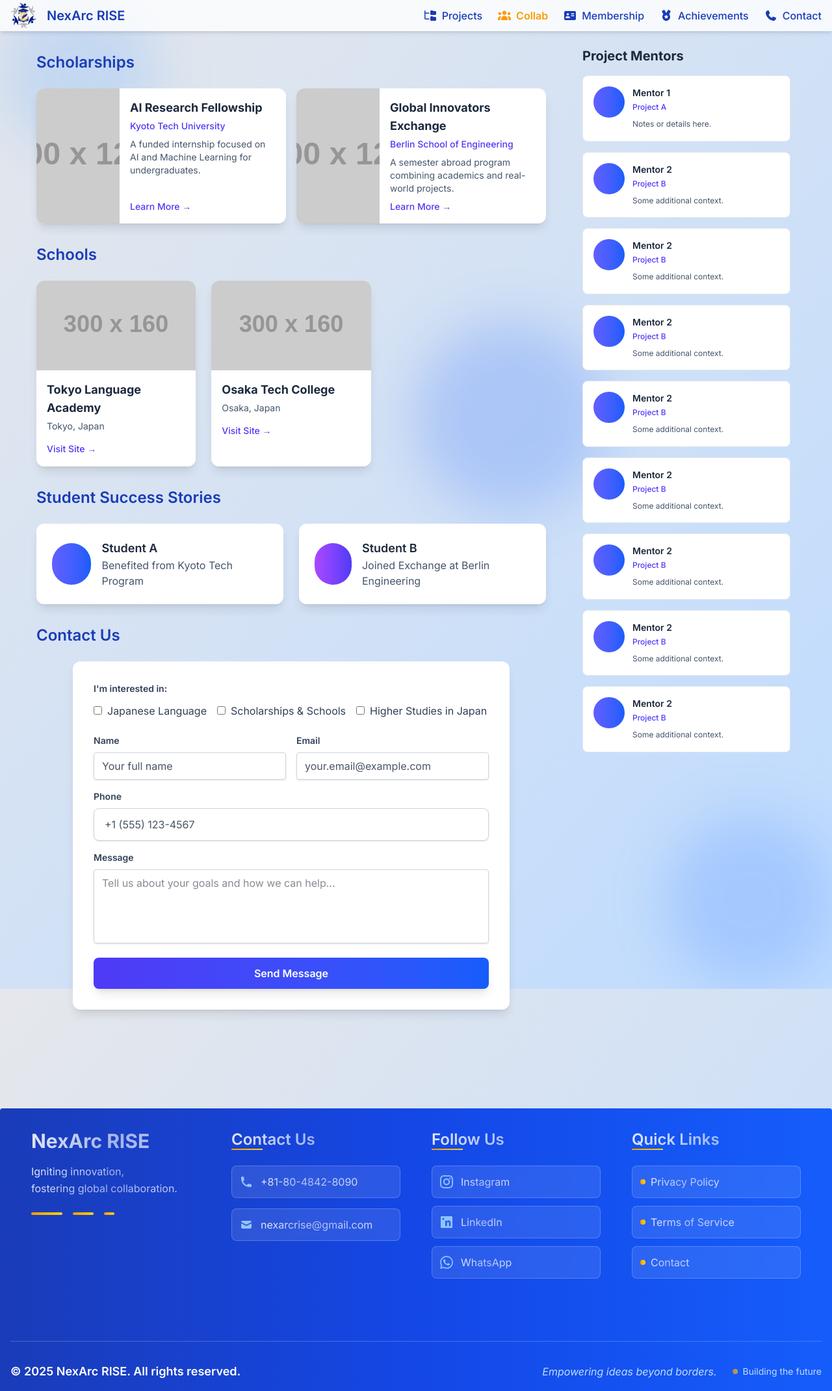
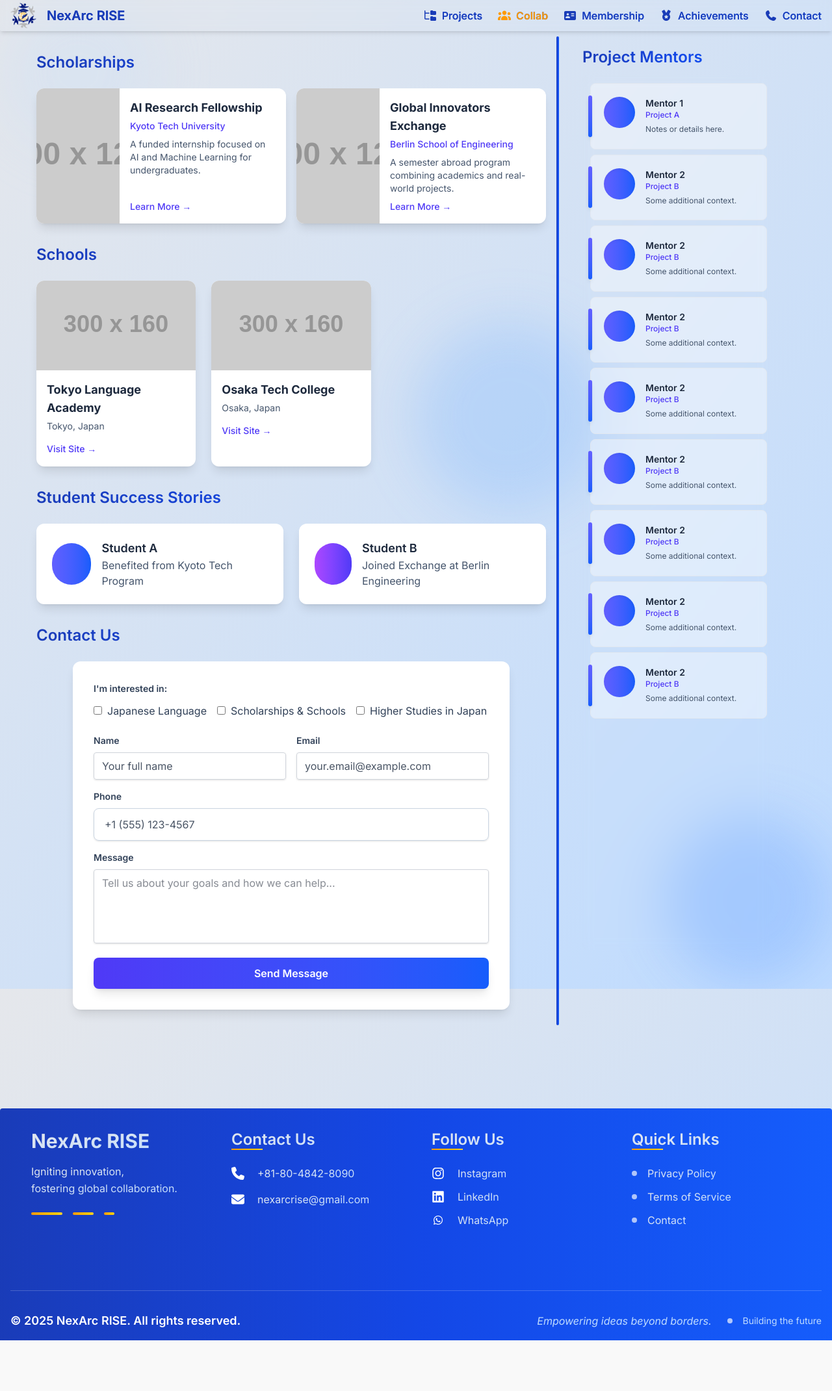
Before and after one commit to Chokkalingam-s/NexArc-RISE, a PHP site: page /collab in a window 1280 px wide. Shown: the whole page at 65% size. After the commit the page ends 2063 px from the top, so only its background shows below. Run offline with PHP 8.4, Linux system fonts and the light colour scheme; grey boxes labelled with a size stand in for pictures from a placeholder-image service; some libraries are stand-ins or nearby versions.

Commit message:
optimization for footer

```diff
--- a/components/footer.php
+++ b/components/footer.php
@@ -14,7 +14,7 @@
         <div class="flex items-center gap-6">
           <p class="italic text-blue-200">Empowering ideas beyond borders.</p>
           <div class="flex items-center gap-2">
-            <div class="w-2 h-2 grad_secondary rounded-full animate-pulse"></div>
+            <div class="dot"></div>
             <span class="text-sm text-blue-200">Building the future</span>
           </div>
         </div>
--- a/components/links.php
+++ b/components/links.php
@@ -1,12 +1,14 @@
-<style>
-.gradient-text {
-  background: linear-gradient(135deg, rgba(255,255,255,0.9) 0%, rgba(255,255,255,0.6) 50%, rgba(255,255,255,0.8) 100%);
-  -webkit-background-clip: text;
-  background-clip: text;
-  -webkit-text-fill-color: transparent;
-  color: transparent;
-}
-</style>
+<?php function inline_svg($path)
+{
+  if (file_exists($path)) {
+    return str_replace(
+      "<svg",
+      '<svg class="size-5 fill-current inline-block mr-2"',
+      file_get_contents($path),
+    );
+  }
+  return "<!-- Missing icon: $path -->";
+} ?>
 
 <div class="grid grid-cols-1 sm:grid-cols-2 lg:grid-cols-4 gap-12 max-w-7xl mx-auto p-8 rounded-xl">
   <!-- Site Info Column -->
@@ -34,17 +36,12 @@
       <div class="absolute bottom-0 left-0 w-12 h-0.5 grad_secondary mt-2"></div>
     </h2>
     <div class="space-y-4">
-      <div class="flex items-center gap-3 p-3 rounded-lg bg-white/10 hover:shimmer backdrop-blur-sm transition duration-300 border border-white/20">
-        <svg class="w-5 h-5 text-blue-300" fill="currentColor" viewBox="0 0 20 20">
-          <path d="M2 3a1 1 0 011-1h2.153a1 1 0 01.986.836l.74 4.435a1 1 0 01-.54 1.06l-1.548.773a11.037 11.037 0 006.105 6.105l.774-1.548a1 1 0 011.059-.54l4.435.74a1 1 0 01.836.986V17a1 1 0 01-1 1h-2C7.82 18 2 12.18 2 5V3z"/>
-        </svg>
+      <div class="flex items-center gap-3">
+        <?= inline_svg("assets/icons/phone-solid.svg") ?>
         <span class="gradient-text">+81-80-4842-8090</span>
       </div>
-      <div class="flex items-center gap-3 p-3 rounded-lg bg-white/10 hover:shimmer backdrop-blur-sm transition duration-300 border border-white/20">
-        <svg class="w-5 h-5 text-blue-300" fill="currentColor" viewBox="0 0 20 20">
-          <path d="M2.003 5.884L10 9.882l7.997-3.998A2 2 0 0016 4H4a2 2 0 00-1.997 1.884z"/>
-          <path d="M18 8.118l-8 4-8-4V14a2 2 0 002 2h12a2 2 0 002-2V8.118z"/>
-        </svg>
+      <div class="flex items-center gap-3">
+        <?= inline_svg("assets/icons/envelope-solid.svg") ?>
         <a href="mailto:nexarcrise@gmail.com" class="hover:underline gradient-text">nexarcrise@gmail.com</a>
       </div>
     </div>
@@ -58,24 +55,20 @@
     </h2>
     <div class="space-y-3">
       <a href="https://www.instagram.com/nexarc_rise/" target="_blank"
-         class="flex items-center gap-3 p-3 rounded-lg bg-white/10 hover:shimmer backdrop-blur-sm transition duration-300 group border border-white/20">
-        <svg class="w-5 h-5 text-blue-300" fill="currentColor" viewBox="0 0 24 24">
-          <path d="M12 2.163c3.204 0 3.584.012 4.85.07 3.252.148 4.771 1.691 4.919 4.919.058 1.265.069 1.645.069 4.849 0 3.205-.012 3.584-.069 4.849-.149 3.225-1.664 4.771-4.919 4.919-1.266.058-1.644.07-4.85.07-3.204 0-3.584-.012-4.849-.07-3.26-.149-4.771-1.699-4.919-4.92-.058-1.265-.07-1.644-.07-4.849 0-3.204.013-3.583.07-4.849.149-3.227 1.664-4.771 4.919-4.919 1.266-.057 1.645-.069 4.849-.069zm0-2.163c-3.259 0-3.667.014-4.947.072-4.358.2-6.78 2.618-6.98 6.98-.059 1.281-.073 1.689-.073 4.948 0 3.259.014 3.668.072 4.948.2 4.358 2.618 6.78 6.98 6.98 1.281.058 1.689.072 4.948.072 3.259 0 3.668-.014 4.948-.072 4.354-.2 6.782-2.618 6.979-6.98.059-1.28.073-1.689.073-4.948 0-3.259-.014-3.667-.072-4.947-.196-4.354-2.617-6.78-6.979-6.98-1.281-.059-1.69-.073-4.949-.073zm0 5.838c-3.403 0-6.162 2.759-6.162 6.162s2.759 6.163 6.162 6.163 6.162-2.759 6.162-6.163c0-3.403-2.759-6.162-6.162-6.162zm0 10.162c-2.209 0-4-1.79-4-4 0-2.209 1.791-4 4-4s4 1.791 4 4c0 2.21-1.791 4-4 4zm6.406-11.845c-.796 0-1.441.645-1.441 1.44s.645 1.44 1.441 1.44c.795 0 1.439-.645 1.439-1.44s-.644-1.44-1.439-1.44z"/>
-        </svg>
+         class="flex items-center gap-3">
+           <?= inline_svg("assets/icons/instagram-brands.svg") ?>
         <span class="group-hover:underline gradient-text">Instagram</span>
       </a>
       <a href="https://www.linkedin.com/company/nexarc-rise/" target="_blank"
-         class="flex items-center gap-3 p-3 rounded-lg bg-white/10 hover:shimmer backdrop-blur-sm transition duration-300 group border border-white/20">
-        <svg class="w-5 h-5 text-blue-300" fill="currentColor" viewBox="0 0 20 20">
-          <path d="M16.338 16.338H13.67V12.16c0-.995-.017-2.277-1.387-2.277-1.39 0-1.601 1.086-1.601 2.207v4.248H8.014v-8.59h2.559v1.174h.037c.356-.675 1.227-1.387 2.526-1.387 2.703 0 3.203 1.778 3.203 4.092v4.711zM5.005 6.575a1.548 1.548 0 11-.003-3.096 1.548 1.548 0 01.003 3.096zm-1.337 9.763H6.34v-8.59H3.667v8.59zM17.668 1H2.328C1.595 1 1 1.581 1 2.298v15.403C1 18.418 1.595 19 2.328 19h15.34c.734 0 1.332-.582 1.332-1.299V2.298C19 1.581 18.402 1 17.668 1z"/>
-        </svg>
+         class="flex items-center gap-3">
+           <?= inline_svg(
+             "assets/icons/linkedin-brands-solid.svg",
+           ) ?>
         <span class="group-hover:underline gradient-text">LinkedIn</span>
       </a>
       <a href="https://whatsapp.com/channel/0029Vb6nSRJCcW4oxI2qbA0Y" target="_blank"
-         class="flex items-center gap-3 p-3 rounded-lg bg-white/10 hover:shimmer backdrop-blur-sm transition duration-300 group border border-white/20">
-        <svg class="w-5 h-5 text-blue-300" fill="currentColor" viewBox="0 0 24 24">
-          <path d="M17.472 14.382c-.297-.149-1.758-.867-2.03-.967-.273-.099-.471-.148-.67.15-.197.297-.767.966-.94 1.164-.173.199-.347.223-.644.075-.297-.15-1.255-.463-2.39-1.475-.883-.788-1.48-1.761-1.653-2.059-.173-.297-.018-.458.13-.606.134-.133.298-.347.446-.52.149-.174.198-.298.298-.497.099-.198.05-.371-.025-.52-.075-.149-.669-1.612-.916-2.207-.242-.579-.487-.5-.669-.51-.173-.008-.371-.01-.57-.01-.198 0-.52.074-.792.372-.272.297-1.04 1.016-1.04 2.479 0 1.462 1.065 2.875 1.213 3.074.149.198 2.096 3.2 5.077 4.487.709.306 1.262.489 1.694.625.712.227 1.36.195 1.871.118.571-.085 1.758-.719 2.006-1.413.248-.694.248-1.289.173-1.413-.074-.124-.272-.198-.57-.347m-5.421 7.403h-.004a9.87 9.87 0 01-5.031-1.378l-.361-.214-3.741.982.998-3.648-.235-.374a9.86 9.86 0 01-1.51-5.26c.001-5.45 4.436-9.884 9.888-9.884 2.64 0 5.122 1.03 6.988 2.898a9.825 9.825 0 012.893 6.994c-.003 5.45-4.437 9.884-9.885 9.884m8.413-18.297A11.815 11.815 0 0012.05 0C5.495 0 .16 5.335.157 11.892c0 2.096.547 4.142 1.588 5.945L.057 24l6.305-1.654a11.882 11.882 0 005.683 1.448h.005c6.554 0 11.89-5.335 11.893-11.893A11.821 11.821 0 0020.465 3.488"/>
-        </svg>
+         class="flex items-center gap-3">
+           <?= inline_svg("assets/icons/whatsapp.svg") ?>
         <span class="group-hover:underline gradient-text">WhatsApp</span>
       </a>
     </div>
@@ -89,20 +82,20 @@
     </h2>
     <ul class="space-y-3">
       <li>
-        <a href="/privacy-policy" class="flex items-center gap-2 p-3 rounded-lg bg-white/10 hover:shimmer backdrop-blur-sm transition duration-300 group border border-white/20">
-          <div class="w-2 h-2 grad_secondary rounded-full"></div>
+        <a href="/privacy-policy" class="flex items-center gap-2">
+          <div class="dot"></div>
           <span class="group-hover:underline gradient-text">Privacy Policy</span>
         </a>
       </li>
       <li>
-        <a href="/terms-of-service" class="flex items-center gap-2 p-3 rounded-lg bg-white/10 hover:shimmer backdrop-blur-sm transition duration-300 group border border-white/20">
-          <div class="w-2 h-2 grad_secondary rounded-full"></div>
+        <a href="/terms-of-service" class="flex items-center gap-2">
+          <div class="dot"></div>
           <span class="group-hover:underline gradient-text">Terms of Service</span>
         </a>
       </li>
       <li>
-        <a href="/contact" class="flex items-center gap-2 p-3 rounded-lg bg-white/10 hover:shimmer backdrop-blur-sm transition duration-300 group border border-white/20">
-          <div class="w-2 h-2 grad_secondary rounded-full"></div>
+        <a href="/contact" class="flex items-center gap-2">
+          <div class="dot"></div>
           <span class="group-hover:underline gradient-text">Contact</span>
         </a>
       </li>
--- a/components/navbar.php
+++ b/components/navbar.php
@@ -1,3 +1,4 @@
+
 <?php
 $currentPath = parse_url($_SERVER["REQUEST_URI"], PHP_URL_PATH);
 $navItems = [
@@ -28,8 +29,8 @@ $navItems = [
   ],
 ];
 ?>
-<header class="fixed top-0 w-full z-50 bg-white/80 backdrop-blur-sm shadow-md text-blue-800 rounded-xs">
-  <div class="max-w-7xl mx-auto flex justify-between items-center px-4 py-1">
+<header class="fixed top-0 w-full z-50 backdrop-blur-sm shadow-md gradient_text rounded-xs">
+  <div class="max-w-7xl mx-auto flex justify-between items-center px-4 py-1 text-blue-800">
     <a href="/" class="flex items-center gap-x-4">
       <img src="assets/icons/v3.png" alt="logo" class="size-10">
       <span class="font-semibold text-xl">NexArc RISE</span>
--- a/index.php
+++ b/index.php
@@ -13,9 +13,9 @@
 </head>
 <body>
   <div class="fixed top-0 w-full h-screen overflow-hidden pointer-events-none">
-    <div class="absolute top-0 left-0 w-60 h-60 bg-blue-400/20 rounded-full blur-2xl animate-slow-bounce"></div>
-    <div class="absolute top-1/3 left-1/2 w-72 h-72 bg-blue-600/20 rounded-full blur-2xl animate-slow-bounce delay-500"></div>
-    <div class="absolute bottom-0 right-0 w-64 h-64 bg-blue-500/20 rounded-full blur-2xl animate-slow-bounce delay-1000"></div>
+    <div class="absolute top-0 left-0 w-60 h-60 bg-blue-200/20 rounded-full blur-2xl animate-slow-bounce"></div>
+    <div class="absolute top-1/3 left-1/2 w-72 h-72 bg-blue-400/20 rounded-full blur-2xl animate-slow-bounce delay-500"></div>
+    <div class="absolute bottom-0 right-0 size-64 bg-blue-500/20 rounded-full blur-2xl animate-slow-bounce delay-1000"></div>
   </div>
 
   <style>
--- a/pages/collab.php
+++ b/pages/collab.php
@@ -6,10 +6,9 @@ include_once __DIR__ . "/../assets/collab_data.php";
 <section class="grid grid-cols-[68%_2%_30%] h-screen overflow-hidden">
   <!-- Left Scrollable Section -->
   <div class="overflow-y-auto space-y-8 h-full px-4 py-6">
-
     <!-- Scholarships -->
     <div>
-      <h2 class="text-2xl font-bold text-slate-800 mb-6">Scholarships</h2>
+      <h2 class="gradient_text mb-6">Scholarships</h2>
       <div class="grid grid-cols-1 md:grid-cols-2 gap-4">
         <?php foreach ($scholarships as $item): ?>
           <div class="bg-white rounded-xl shadow-lg hover:shadow-xl transition-shadow overflow-hidden">
@@ -43,7 +42,7 @@ include_once __DIR__ . "/../assets/collab_data.php";
 
     <!-- Schools -->
     <div>
-      <h2 class="text-2xl font-bold text-slate-800 mb-6">Schools</h2>
+      <h2 class="gradient_text mb-6">Schools</h2>
       <div class="grid grid-cols-1 sm:grid-cols-2 md:grid-cols-3 gap-6">
         <?php foreach ($schools as $school): ?>
           <div class="bg-white rounded-xl shadow-lg hover:shadow-xl transition-shadow overflow-hidden">
@@ -70,7 +69,7 @@ include_once __DIR__ . "/../assets/collab_data.php";
 
     <!-- Testimonials -->
     <div>
-      <h2 class="text-2xl font-bold text-slate-800 mb-6">Student Success Stories</h2>
+      <h2 class="gradient_text mb-6">Student Success Stories</h2>
       <div class="grid sm:grid-cols-2 gap-6">
         <div class="flex items-center gap-4 p-6 bg-white rounded-xl shadow-lg">
           <div class="w-16 h-16 rounded-full bg-gradient-to-r from-indigo-500 to-blue-600"></div>
@@ -91,7 +90,7 @@ include_once __DIR__ . "/../assets/collab_data.php";
 
     <!-- Contact Form -->
     <div>
-      <h2 class="text-2xl font-bold text-slate-800 mb-6">Contact Us</h2>
+      <h2 class="gradient_text mb-6">Contact Us</h2>
       <div class="bg-white rounded-xl shadow-lg p-8 max-w-2xl mx-auto">
 
         <!-- Interest Selection -->
@@ -150,23 +149,23 @@ include_once __DIR__ . "/../assets/collab_data.php";
   </div>
 
   <!-- Divider -->
-  <div class="grad w-1 rounded-full"></div>
+  <div class="grad_primary w-1 rounded-full"></div>
 
   <!-- Right Mentors -->
-  <div class="p-4 h-screen sticky top-0 flex flex-col">
-    <h3 class="text-xl font-bold text-slate-800 mb-4">Project Mentors</h3>
-
-    <div class="flex-1 overflow-hidden relative">
-      <div id="mentor-list" class="overflow-y-auto space-y-4 pr-2 h-full pb-8">
+  <div class="p-4 w-80 flex flex-col sticky top-0 self-start z-20 h-[calc(100vh-100px)]">
+    <h2 class="gradient_text mb-3 text-lg font-semibold">Project Mentors</h2>
+    <div class="flex-1 relative rounded-lg backdrop-blur-sm overflow-hidden">
+      <div id="mentor-list" class="h-full overflow-y-auto space-y-2 p-3 pr-1">
         <?php foreach ($mentors as $m): ?>
-          <div class="bg-white rounded-lg border border-slate-200 hover:border-indigo-300 hover:shadow-md transition-all p-4">
-            <div class="flex gap-3">
-              <div class="w-12 h-12 rounded-full bg-gradient-to-r from-indigo-500 to-blue-600 flex-shrink-0"></div>
+        <div class="rounded-lg bg-white/40 hover:shadow-lg transition-all duration-300 p-5 border border-slate-200 relative group">
+          <div class="w-1.5 h-16 rounded-md absolute left-0 top-1/2 -translate-y-1/2 bg-gradient-to-b from-indigo-500 to-blue-600 -translate-x-1 shadow-md"></div>
+          <div class="flex gap-4 items-start">
+            <div class="w-12 h-12 rounded-full bg-gradient-to-r from-indigo-500 to-blue-600 flex-shrink-0 shadow-inner"></div>
             <div class="min-w-0">
-                <p class="font-semibold text-slate-800 text-sm mb-1"><?= $m[
+              <p class="font-semibold text-slate-800 text-sm group-hover:text-indigo-700"><?= $m[
                 "name"
               ] ?></p>
-                <p class="text-indigo-600 text-xs font-medium mb-2"><?= $m[
+              <p class="text-indigo-600 text-xs font-medium mb-1"><?= $m[
                 "project"
               ] ?></p>
               <p class="text-slate-600 text-xs leading-relaxed"><?= $m[
@@ -177,8 +176,7 @@ include_once __DIR__ . "/../assets/collab_data.php";
         </div>
         <?php endforeach; ?>
       </div>
-
-      <div id="scroll-hint" class="absolute bottom-2 left-0 right-4 text-center text-xs text-slate-400 bg-white/80 py-1 rounded">
+      <div id="scroll-hint" class="absolute bottom-0 left-0 right-0 text-center text-xs gradient_text py-1 bg-white/60 backdrop-blur-sm">
         Scroll for more mentors ↓
       </div>
     </div>
--- a/style.css
+++ b/style.css
@@ -109,6 +109,7 @@
     --leading-relaxed: 1.625;
     --radius-xs: 0.125rem;
     --radius-sm: 0.25rem;
+    --radius-md: 0.375rem;
     --radius-lg: 0.5rem;
     --radius-xl: 0.75rem;
     --radius-2xl: 1rem;
@@ -346,9 +347,6 @@
   .bottom-0 {
     bottom: calc(var(--spacing) * 0);
   }
-  .bottom-2 {
-    bottom: calc(var(--spacing) * 2);
-  }
   .bottom-4 {
     bottom: calc(var(--spacing) * 4);
   }
@@ -441,6 +439,9 @@
   }
   .mr-1 {
     margin-right: calc(var(--spacing) * 1);
+  }
+  .mr-2 {
+    margin-right: calc(var(--spacing) * 2);
   }
   .mb-1 {
     margin-bottom: calc(var(--spacing) * 1);
@@ -537,6 +538,10 @@
     width: calc(var(--spacing) * 44);
     height: calc(var(--spacing) * 44);
   }
+  .size-64 {
+    width: calc(var(--spacing) * 64);
+    height: calc(var(--spacing) * 64);
+  }
   .h-0\.5 {
     height: calc(var(--spacing) * 0.5);
   }
@@ -600,6 +605,9 @@
   .h-72 {
     height: calc(var(--spacing) * 72);
   }
+  .h-\[calc\(100vh-100px\)\] {
+    height: calc(100vh - 100px);
+  }
   .h-full {
     height: 100%;
   }
@@ -630,6 +638,9 @@
   .w-1 {
     width: calc(var(--spacing) * 1);
   }
+  .w-1\.5 {
+    width: calc(var(--spacing) * 1.5);
+  }
   .w-1\/3 {
     width: calc(1/3 * 100%);
   }
@@ -678,9 +689,6 @@
   .w-60 {
     width: calc(var(--spacing) * 60);
   }
-  .w-64 {
-    width: calc(var(--spacing) * 64);
-  }
   .w-72 {
     width: calc(var(--spacing) * 72);
   }
@@ -722,6 +730,10 @@
   }
   .shrink-0 {
     flex-shrink: 0;
+  }
+  .-translate-x-1 {
+    --tw-translate-x: calc(var(--spacing) * -1);
+    translate: var(--tw-translate-x) var(--tw-translate-y);
   }
   .-translate-x-1\/2 {
     --tw-translate-x: calc(calc(1/2 * 100%) * -1);
@@ -871,15 +883,15 @@
   .gap-x-10 {
     column-gap: calc(var(--spacing) * 10);
   }
+  .self-start {
+    align-self: flex-start;
+  }
   .overflow-hidden {
     overflow: hidden;
   }
   .overflow-y-auto {
     overflow-y: auto;
   }
-  .rounded {
-    border-radius: 0.25rem;
-  }
   .rounded-2xl {
     border-radius: var(--radius-2xl);
   }
@@ -891,6 +903,9 @@
   }
   .rounded-lg {
     border-radius: var(--radius-lg);
+  }
+  .rounded-md {
+    border-radius: var(--radius-md);
   }
   .rounded-xl {
     border-radius: var(--radius-xl);
@@ -970,6 +985,12 @@
   .bg-blue-200 {
     background-color: var(--color-blue-200);
   }
+  .bg-blue-200\/20 {
+    background-color: color-mix(in srgb, oklch(88.2% 0.059 254.128) 20%, transparent);
+    @supports (color: color-mix(in lab, red, red)) {
+      background-color: color-mix(in oklab, var(--color-blue-200) 20%, transparent);
+    }
+  }
   .bg-blue-300 {
     background-color: var(--color-blue-300);
   }
@@ -988,12 +1009,6 @@
   .bg-blue-600 {
     background-color: var(--color-blue-600);
   }
-  .bg-blue-600\/20 {
-    background-color: color-mix(in srgb, oklch(54.6% 0.245 262.881) 20%, transparent);
-    @supports (color: color-mix(in lab, red, red)) {
-      background-color: color-mix(in oklab, var(--color-blue-600) 20%, transparent);
-    }
-  }
   .bg-green-400 {
     background-color: var(--color-green-400);
   }
@@ -1057,6 +1072,12 @@
       background-color: color-mix(in oklab, var(--color-white) 50%, transparent);
     }
   }
+  .bg-white\/60 {
+    background-color: color-mix(in srgb, #fff 60%, transparent);
+    @supports (color: color-mix(in lab, red, red)) {
+      background-color: color-mix(in oklab, var(--color-white) 60%, transparent);
+    }
+  }
   .bg-white\/80 {
     background-color: color-mix(in srgb, #fff 80%, transparent);
     @supports (color: color-mix(in lab, red, red)) {
@@ -1321,6 +1342,9 @@
   .p-4 {
     padding: calc(var(--spacing) * 4);
   }
+  .p-5 {
+    padding: calc(var(--spacing) * 5);
+  }
   .p-6 {
     padding: calc(var(--spacing) * 6);
   }
@@ -1381,17 +1405,14 @@
   .pt-10 {
     padding-top: calc(var(--spacing) * 10);
   }
-  .pr-2 {
-    padding-right: calc(var(--spacing) * 2);
+  .pr-1 {
+    padding-right: calc(var(--spacing) * 1);
   }
   .pr-4 {
     padding-right: calc(var(--spacing) * 4);
   }
   .pb-4 {
     padding-bottom: calc(var(--spacing) * 4);
-  }
-  .pb-8 {
-    padding-bottom: calc(var(--spacing) * 8);
   }
   .pl-6 {
     padding-left: calc(var(--spacing) * 6);
@@ -1587,6 +1608,10 @@
   }
   .shadow-2xl {
     --tw-shadow: 0 25px 50px -12px var(--tw-shadow-color, rgb(0 0 0 / 0.25));
+    box-shadow: var(--tw-inset-shadow), var(--tw-inset-ring-shadow), var(--tw-ring-offset-shadow), var(--tw-ring-shadow), var(--tw-shadow);
+  }
+  .shadow-inner {
+    --tw-shadow: inset 0 2px 4px 0 var(--tw-shadow-color, rgb(0 0 0 / 0.05));
     box-shadow: var(--tw-inset-shadow), var(--tw-inset-ring-shadow), var(--tw-ring-offset-shadow), var(--tw-ring-shadow), var(--tw-shadow);
   }
   .shadow-lg {
@@ -1764,6 +1789,13 @@
       }
     }
   }
+  .group-hover\:text-indigo-700 {
+    &:is(:where(.group):hover *) {
+      @media (hover: hover) {
+        color: var(--color-indigo-700);
+      }
+    }
+  }
   .group-hover\:text-pink-300 {
     &:is(:where(.group):hover *) {
       @media (hover: hover) {
@@ -1873,13 +1905,6 @@
       }
     }
   }
-  .hover\:border-indigo-300 {
-    &:hover {
-      @media (hover: hover) {
-        border-color: var(--color-indigo-300);
-      }
-    }
-  }
   .hover\:bg-amber-200 {
     &:hover {
       @media (hover: hover) {
@@ -2021,14 +2046,6 @@
     &:hover {
       @media (hover: hover) {
         --tw-shadow: 0 10px 15px -3px var(--tw-shadow-color, rgb(0 0 0 / 0.1)), 0 4px 6px -4px var(--tw-shadow-color, rgb(0 0 0 / 0.1));
-        box-shadow: var(--tw-inset-shadow), var(--tw-inset-ring-shadow), var(--tw-ring-offset-shadow), var(--tw-ring-shadow), var(--tw-shadow);
-      }
-    }
-  }
-  .hover\:shadow-md {
-    &:hover {
-      @media (hover: hover) {
-        --tw-shadow: 0 4px 6px -1px var(--tw-shadow-color, rgb(0 0 0 / 0.1)), 0 2px 4px -2px var(--tw-shadow-color, rgb(0 0 0 / 0.1));
         box-shadow: var(--tw-inset-shadow), var(--tw-inset-ring-shadow), var(--tw-ring-offset-shadow), var(--tw-ring-shadow), var(--tw-shadow);
       }
     }
@@ -2243,7 +2260,6 @@ h2:not(.head) {
   line-height: var(--tw-leading, var(--text-2xl--line-height));
   --tw-font-weight: var(--font-weight-semibold);
   font-weight: var(--font-weight-semibold);
-  color: var(--color-blue-800);
 }
 .card {
   .head {
@@ -2600,6 +2616,16 @@ footer {
   background: rgba(15, 23, 42, 0.95);
   border-radius: 14px;
   height: 100%;
+}
+.gradient-text {
+  --tw-gradient-position: to bottom right in oklab;
+  background-image: linear-gradient(var(--tw-gradient-stops));
+  --tw-gradient-from: var(--color-gray-200);
+  --tw-gradient-stops: var(--tw-gradient-via-stops, var(--tw-gradient-position), var(--tw-gradient-from) var(--tw-gradient-from-position), var(--tw-gradient-to) var(--tw-gradient-to-position));
+  --tw-gradient-to: var(--color-blue-200);
+  --tw-gradient-stops: var(--tw-gradient-via-stops, var(--tw-gradient-position), var(--tw-gradient-from) var(--tw-gradient-from-position), var(--tw-gradient-to) var(--tw-gradient-to-position));
+  background-clip: text;
+  color: transparent;
 }
 @property --tw-translate-x {
   syntax: "*";
--- a/styles.css
+++ b/styles.css
@@ -17,7 +17,7 @@ main {
 }
 
 h2:not(.head) {
-  @apply text-2xl font-semibold text-blue-800;
+  @apply text-2xl font-semibold;
 }
 
 .card {
@@ -257,3 +257,7 @@ footer {
   border-radius: 14px;
   height: 100%;
 }
+
+.gradient-text {
+  @apply bg-gradient-to-br from-gray-200 to-blue-200 bg-clip-text text-transparent;
+}
```
Lines whose indentation alone changed are shown as unchanged.
